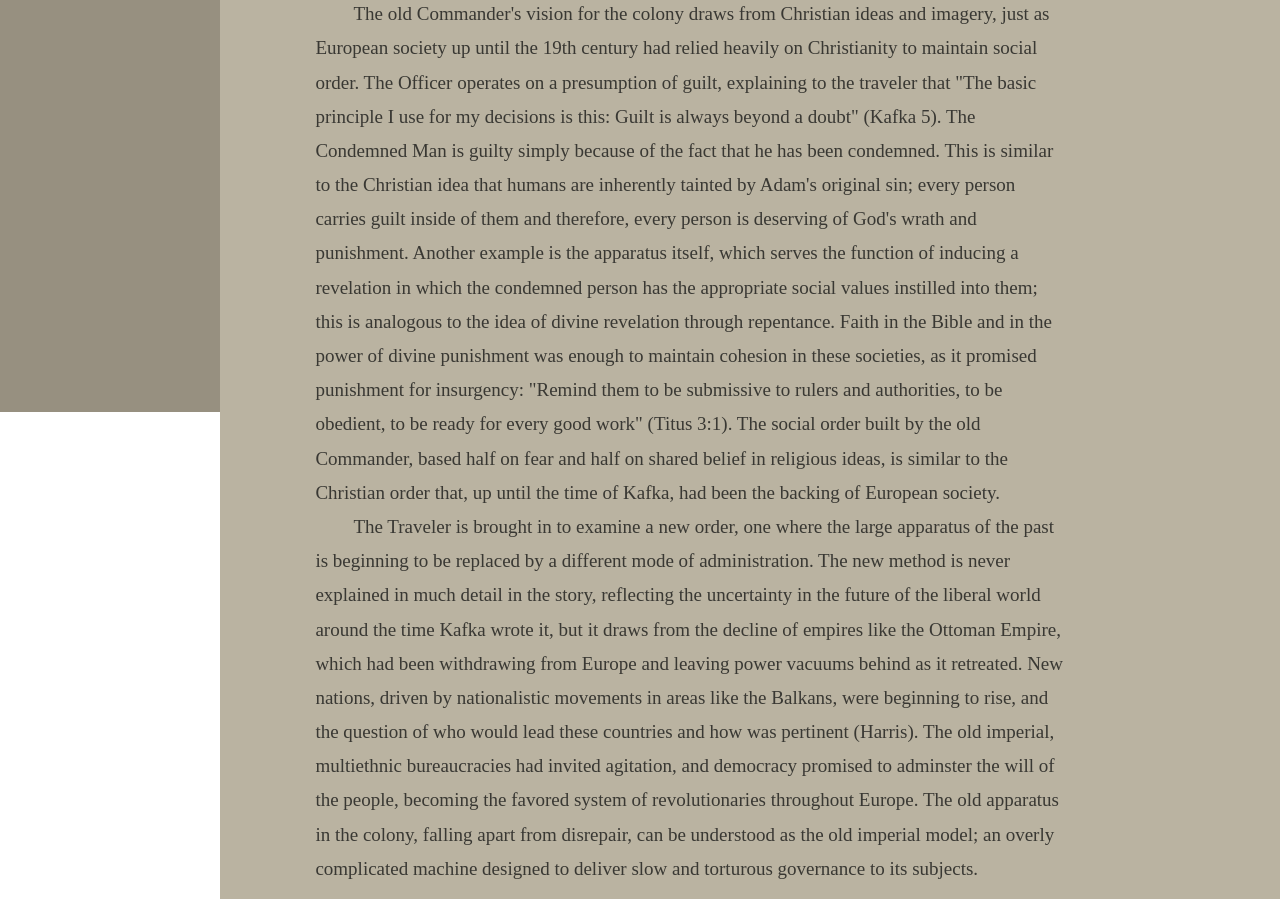
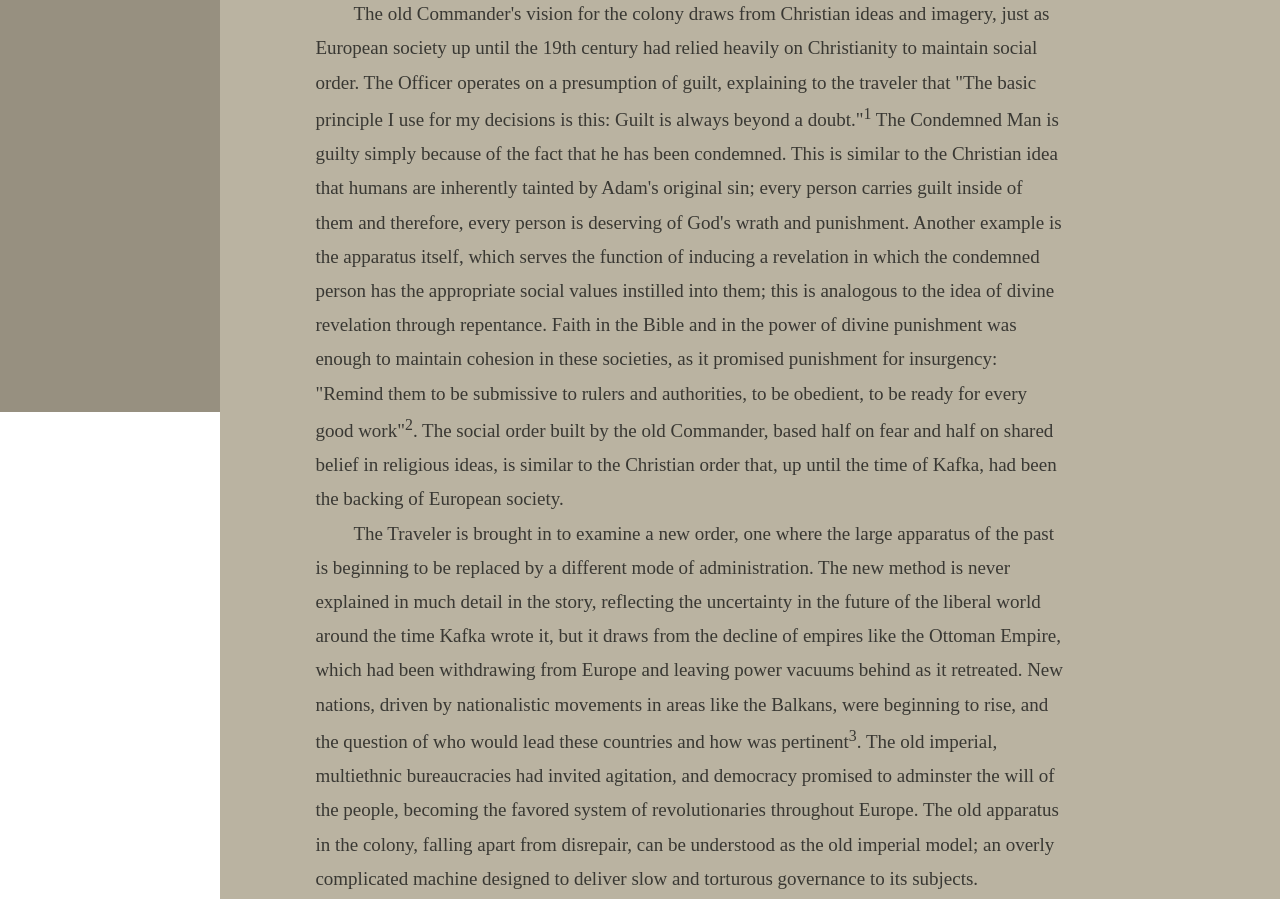
Before and after one commit to Cinar-D3V/Zeitgeist, a plain HTML site: page historical/index.html in a window 1280 px wide. Shown: the part 388-1287 px from the top of the page. Drawn offline with Linux system fonts and the light colour scheme.

Commit message:
ficjed fjntenotes

```diff
--- a/historical/index.html
+++ b/historical/index.html
@@ -38,7 +38,7 @@
                 The old Commander's vision for the colony draws from Christian ideas and imagery,
                 just as European society up until the 19th century had relied heavily on Christianity to maintain social order.
                 The Officer operates on a presumption of guilt, explaining to the traveler that "The basic
-                principle I use for my decisions is this: Guilt is always beyond a doubt" (Kafka 5). The Condemned
+                principle I use for my decisions is this: Guilt is always beyond a doubt."<sup>1</sup> The Condemned
                 Man is guilty simply because of the fact that he has been condemned. This is similar to the
                 Christian idea that humans are inherently tainted by Adam's original sin; every person carries
                 guilt inside of them and therefore, every person is deserving of God's wrath and punishment. Another example
@@ -47,7 +47,7 @@
                 the idea of divine revelation through repentance. Faith in the Bible and in the power of
                 divine punishment was enough to maintain cohesion in these societies, as it promised punishment
                 for insurgency: "Remind them to be submissive to rulers and authorities, to be obedient, to be
-                ready for every good work" (Titus 3:1). The social order built by the old Commander, based
+                ready for every good work"<sup>2</sup>. The social order built by the old Commander, based
                 half on fear and half on shared belief in religious ideas, is similar to the Christian order that,
                 up until the time of Kafka, had been the backing of European society.
             </p>
@@ -58,7 +58,7 @@
                 world around the time Kafka wrote it, but it draws from the decline of empires like the Ottoman
                 Empire, which had been withdrawing from Europe and leaving power vacuums behind as it retreated.
                 New nations, driven by nationalistic movements in areas like the Balkans, were beginning to
-                rise, and the question of who would lead these countries and how was pertinent (Harris). The old
+                rise, and the question of who would lead these countries and how was pertinent<sup>3</sup>. The old
                 imperial, multiethnic bureaucracies had invited agitation, and democracy promised to adminster
                 the will of the people, becoming the favored system of revolutionaries throughout Europe.
                 The old apparatus in the colony, falling apart from disrepair, can be understood as the old imperial model;
@@ -82,6 +82,9 @@
                     Franz Kafka, &ldquo;In the Penal Colony,&rdquo; trans. Ian Johnston, <em>Library of Short Stories</em>, n.d., 1, <a href="https://libraryofshortstories.com" target="_blank" rel="noopener noreferrer" style="color: #393833">libraryofshortstories.com</a>.
                     </li>
                     <li>
+                    Titus 3:1.
+                    </li>
+                    <li>
                     Norman Dwight Harris, &ldquo;The Effect of Balkan Wars on European Alliances and the Future of the Ottoman Empire.&rdquo; <em>The American Political Science Review</em>, 8, no. 1 (1914): 105-16. <a href="http://www.jstor.org/stable/4617011" target="_blank" rel="noopener noreferrer" style="color: #393833;">http://www.jstor.org/stable/4617011</a>.
                     </li>
                 </ol>
```
